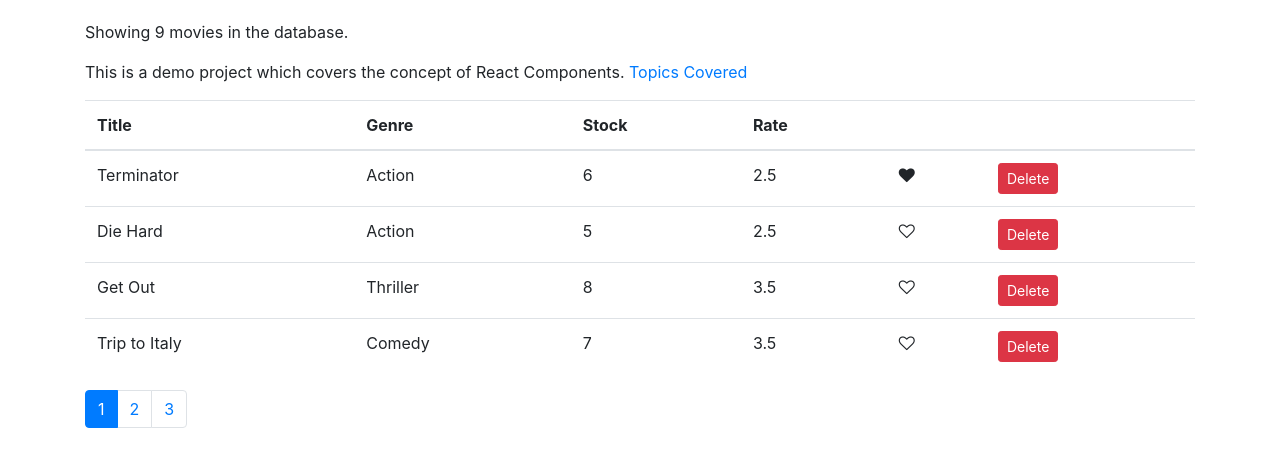
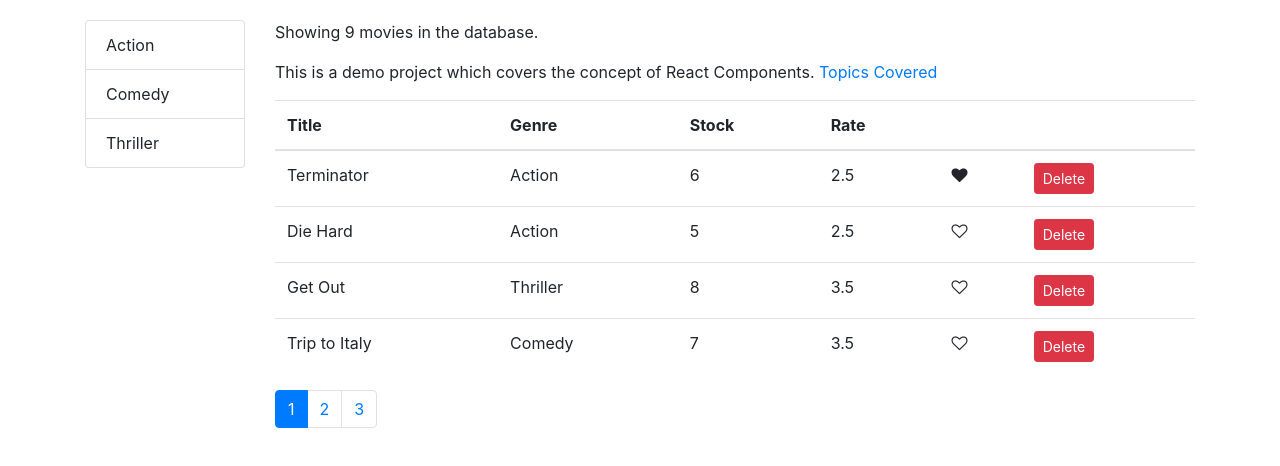
Before and after one commit to ranjankumarmandal/vidly, a React (Create React App) app: page / in a window 1280 px wide. Shown: the top 466 px of the page. Built offline with nearby package versions, Linux system fonts and the light colour scheme.

Commit message:
list group v1

```diff
--- /dev/null
+++ b/src/components/common/listGroup.jsx
@@ -0,0 +1,17 @@
+import React from "react";
+
+const ListGroup = (props) => {
+  const { items } = props;
+
+  return (
+    <ul className="list-group">
+      {items.map((item) => (
+        <li key={item._id} className="list-group-item">
+          {item.name}
+        </li>
+      ))}
+    </ul>
+  );
+};
+
+export default ListGroup;
--- a/src/components/movies.jsx
+++ b/src/components/movies.jsx
@@ -1,15 +1,22 @@
 import React, { Component } from "react";
 import { getMovies } from "../services/fakeMovieService";
+import { getGenres } from "../services/fakeGenreService";
 import Like from "./common/like";
+import ListGroup from "./common/listGroup";
 import Pagination from "./common/pagination";
 import { paginate } from "../utils/paginate";
 
 class Movies extends Component {
   state = {
-    movies: getMovies(),
+    movies: [],
+    genres: [],
     pageSize: 4,
     currentPage: 1,
   }; // react state
+
+  componentDidMount() {
+    this.setState({ movies: getMovies(), genres: getGenres() });
+  }
 
   handleLike = (movie) => {
     const movies = this.state.movies;
@@ -31,6 +38,10 @@
     console.log(currentPage);
   };
 
+  handleGenereSelect = (genre) => {
+    console.log(genre);
+  };
+
   render() {
     if (this.state.movies.length === 0) {
       return <p>There are no movies in the database.</p>;
@@ -43,7 +54,15 @@
     );
 
     return (
-      <React.Fragment>
+      <div className="row">
+        <div className="col-2">
+          <ListGroup
+            items={this.state.genres}
+            onClick={this.handleGenereSelect}
+          />
+        </div>
+
+        <div className="col">
           <p>Showing {this.state.movies.length} movies in the database.</p>
           <p>
             This is a demo project which covers the concept of React Components.{" "}
@@ -93,7 +112,8 @@
             onClick={this.handlePageChange}
             currentPage={this.state.currentPage}
           />
-      </React.Fragment>
+        </div>
+      </div>
     );
   }
 }
```
Lines whose indentation alone changed are shown as unchanged.
